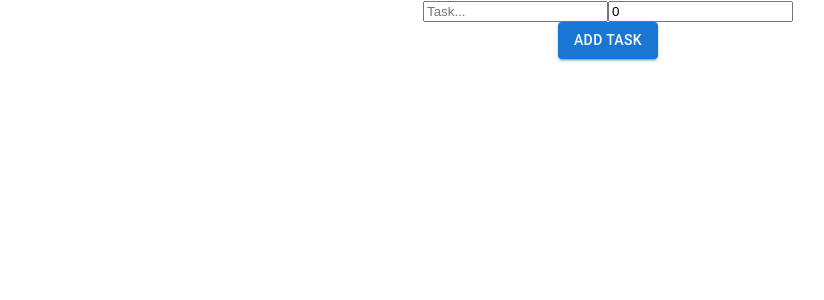
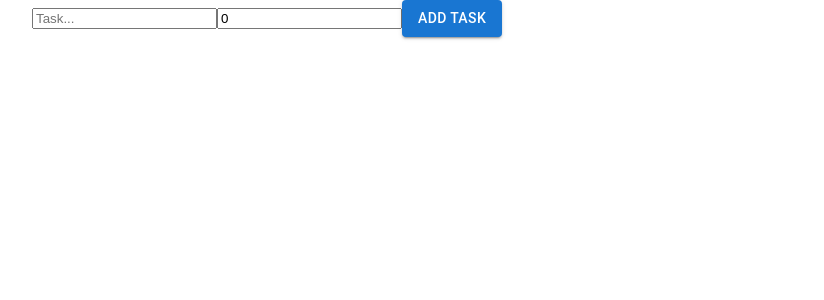
Before and after one commit to gundyn/Todo, a React (Create React App) app: page / in a window 1280 px wide. Shown: the top 300 px of the page, without its empty margins (32-856 px from the left). Built offline with nearby package versions, Linux system fonts and the light colour scheme.

Commit message:
material ui
working with material ui
trying out different styles

```diff
--- a/src/App.tsx
+++ b/src/App.tsx
@@ -4,7 +4,10 @@ import TodoTask from "./Components/TodoTask";
 import { ITask } from "./interface";
 
 // Material UI
-import Button from '@mui/material/Button';
+import Button from '@mui/material/Button'
+import Grid from '@mui/material/Grid'
+import Paper from '@mui/material/Paper'
+import Container from '@mui/material/Container'
 
 const App: FC = () => {
   const [task, setTask] = useState<string>("");
@@ -35,9 +38,7 @@ const App: FC = () => {
   };
 
   return (
-    <div className="App">
-      <div className="header">
-        <div className="inputContainer">
+        <Container>
           <input
             type="text"
             placeholder="Task..."
@@ -52,15 +53,18 @@ const App: FC = () => {
             value={deadline}
             onChange={handleChange}
           />
-        </div>
         <Button variant="contained" onClick={addTask}>Add Task</Button>
-      </div>
-      <div className="todoList">
-        {todoList.map((task: ITask, key: number) => {
-          return <TodoTask key={key} task={task} completeTask={completeTask} />;
-        })}
-      </div>
-    </div>
+
+        <Grid container>
+          <Grid item xs={12} md={3}>
+            <Paper><div className="todoList">
+              {todoList.map((task: ITask, key: number) => {
+                return <TodoTask key={key} task={task} completeTask={completeTask} />
+              })}
+            </div></Paper>
+          </Grid>
+        </Grid>
+    </Container>
   );
 };
 
```
